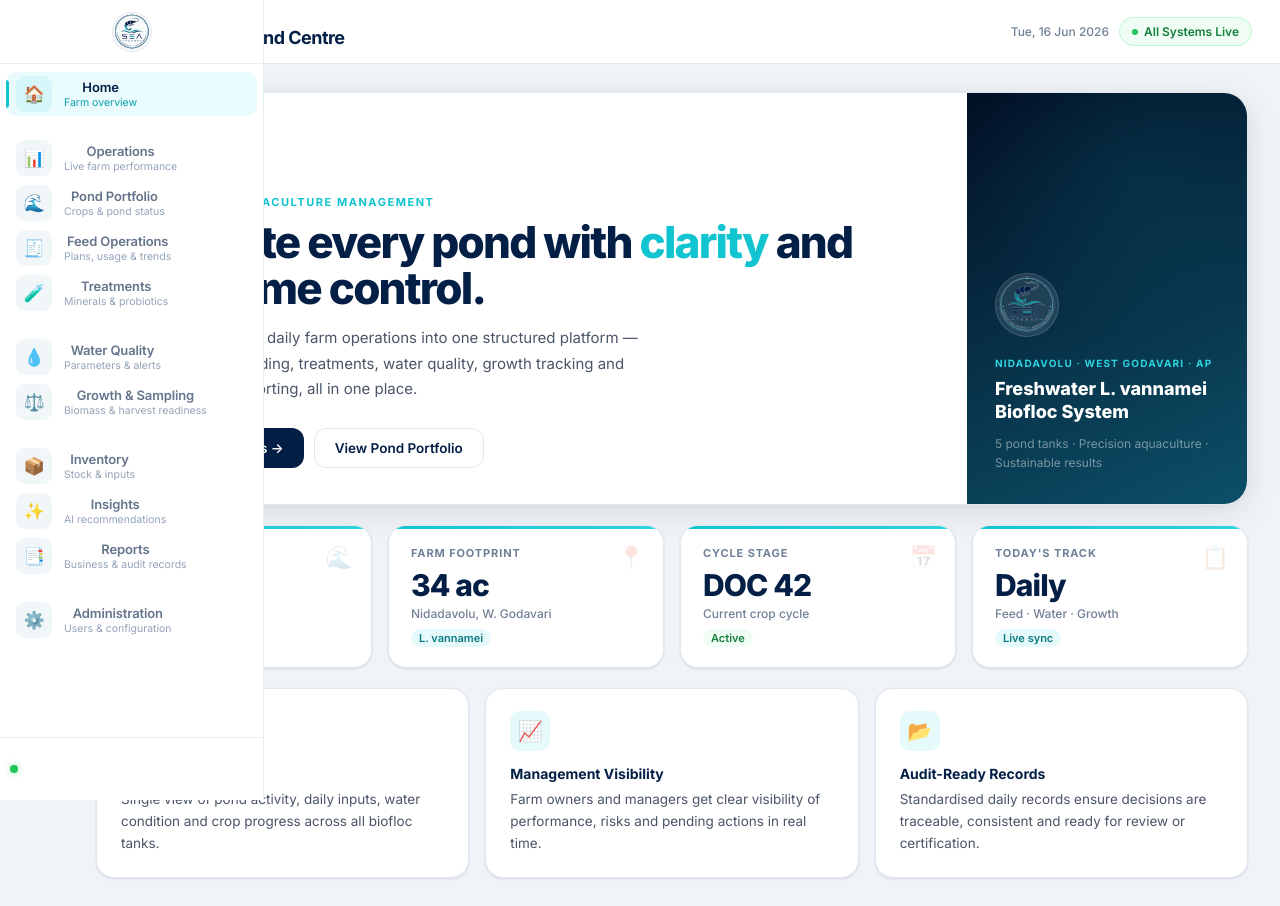
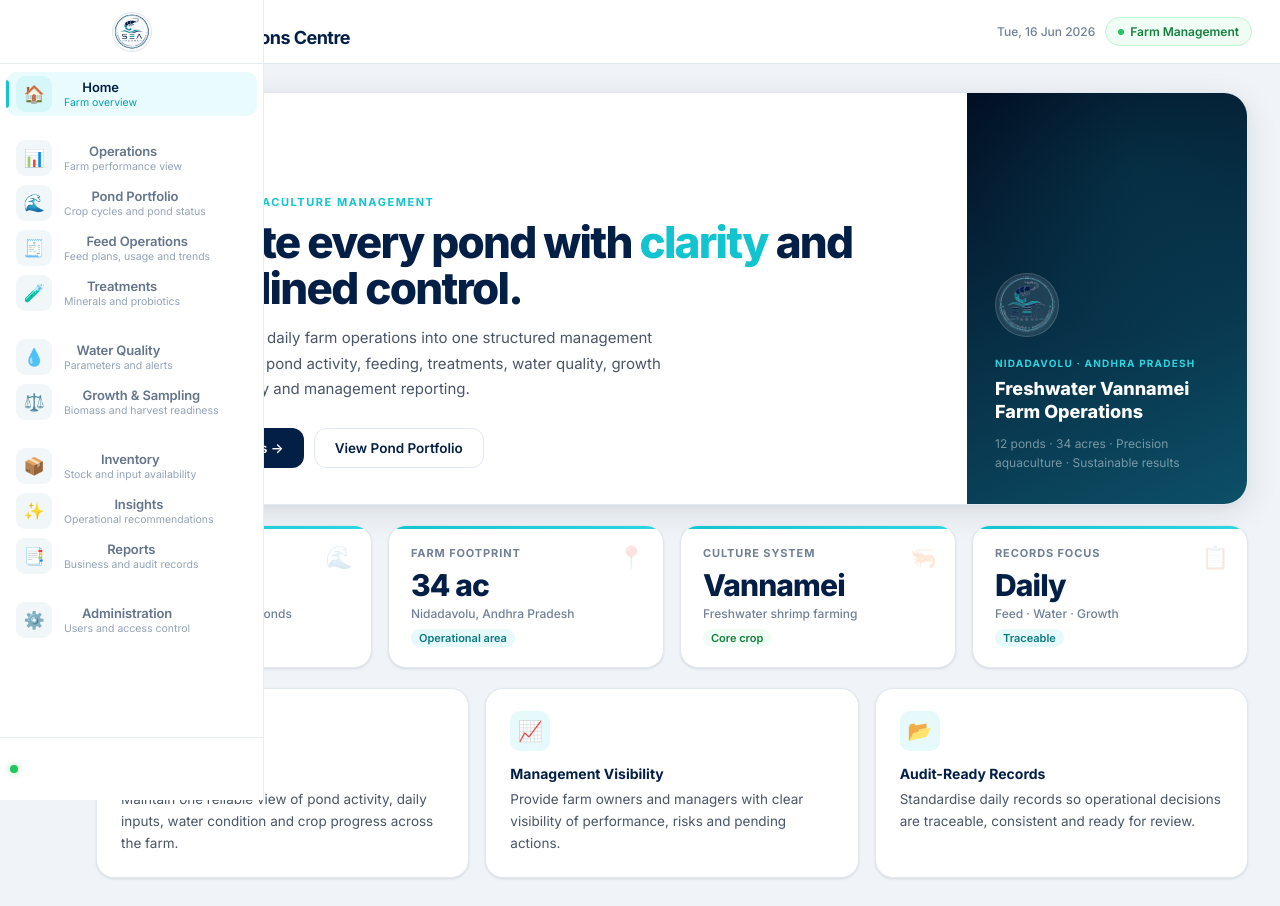
Before and after one commit to gopisankuratri/sea, a React (Vite) app: page / in a window 1280 px wide. Built offline with nearby package versions, Linux system fonts and the light colour scheme.

Commit message:
Refine business copy for SEA Farms platform

```diff
--- a/src/main.tsx
+++ b/src/main.tsx
@@ -20,30 +20,30 @@ interface NavItem {
 
 /* ── Nav Config ───────────────────────────────────── */
 const navItems: NavItem[] = [
-  { key: 'welcome',      label: 'Home',                icon: '🏠', description: 'Farm overview',              section: '' },
-  { key: 'overview',     label: 'Operations',          icon: '📊', description: 'Live farm performance',      section: 'Operations' },
-  { key: 'ponds',        label: 'Pond Portfolio',      icon: '🌊', description: 'Crops & pond status',        section: 'Operations' },
-  { key: 'feeding',      label: 'Feed Operations',     icon: '🧾', description: 'Plans, usage & trends',      section: 'Operations' },
-  { key: 'applications', label: 'Treatments',          icon: '🧪', description: 'Minerals & probiotics',      section: 'Operations' },
-  { key: 'water',        label: 'Water Quality',       icon: '💧', description: 'Parameters & alerts',        section: 'Monitoring' },
-  { key: 'growth',       label: 'Growth & Sampling',   icon: '⚖️', description: 'Biomass & harvest readiness', section: 'Monitoring' },
-  { key: 'inventory',    label: 'Inventory',           icon: '📦', description: 'Stock & inputs',             section: 'Management' },
-  { key: 'insights',     label: 'Insights',            icon: '✨', description: 'AI recommendations',         section: 'Management' },
-  { key: 'reports',      label: 'Reports',             icon: '📑', description: 'Business & audit records',   section: 'Management' },
-  { key: 'admin',        label: 'Administration',      icon: '⚙️', description: 'Users & configuration',      section: 'System' },
+  { key: 'welcome',      label: 'Home',                icon: '🏠', description: 'Farm overview',                section: '' },
+  { key: 'overview',     label: 'Operations',          icon: '📊', description: 'Farm performance view',        section: 'Operations' },
+  { key: 'ponds',        label: 'Pond Portfolio',      icon: '🌊', description: 'Crop cycles and pond status',  section: 'Operations' },
+  { key: 'feeding',      label: 'Feed Operations',     icon: '🧾', description: 'Feed plans, usage and trends', section: 'Operations' },
+  { key: 'applications', label: 'Treatments',          icon: '🧪', description: 'Minerals and probiotics',      section: 'Operations' },
+  { key: 'water',        label: 'Water Quality',       icon: '💧', description: 'Parameters and alerts',        section: 'Monitoring' },
+  { key: 'growth',       label: 'Growth & Sampling',   icon: '⚖️', description: 'Biomass and harvest readiness', section: 'Monitoring' },
+  { key: 'inventory',    label: 'Inventory',           icon: '📦', description: 'Stock and input availability', section: 'Management' },
+  { key: 'insights',     label: 'Insights',            icon: '✨', description: 'Operational recommendations',  section: 'Management' },
+  { key: 'reports',      label: 'Reports',             icon: '📑', description: 'Business and audit records',   section: 'Management' },
+  { key: 'admin',        label: 'Administration',      icon: '⚙️', description: 'Users and access control',     section: 'System' },
 ];
 
 const kpis = [
-  { label: 'Active Ponds',    value: '5',      sub: 'T1 – T5 biofloc',       badge: 'Operational',  badgeType: 'green', icon: '🌊' },
-  { label: 'Farm Footprint',  value: '34 ac',  sub: 'Nidadavolu, W. Godavari', badge: 'L. vannamei', badgeType: 'blue',  icon: '📍' },
-  { label: 'Cycle Stage',     value: 'DOC 42', sub: 'Current crop cycle',    badge: 'Active',       badgeType: 'green', icon: '📅' },
-  { label: 'Today\'s Track',  value: 'Daily',  sub: 'Feed · Water · Growth', badge: 'Live sync',   badgeType: 'blue',  icon: '📋' },
+  { label: 'Pond Portfolio',    value: '12',     sub: 'Commercial freshwater ponds', badge: 'Farm asset',       badgeType: 'green', icon: '🌊' },
+  { label: 'Farm Footprint',    value: '34 ac',  sub: 'Nidadavolu, Andhra Pradesh',  badge: 'Operational area', badgeType: 'blue',  icon: '📍' },
+  { label: 'Culture System',    value: 'Vannamei', sub: 'Freshwater shrimp farming', badge: 'Core crop',        badgeType: 'green', icon: '🦐' },
+  { label: 'Records Focus',     value: 'Daily',  sub: 'Feed · Water · Growth',       badge: 'Traceable',        badgeType: 'blue',  icon: '📋' },
 ];
 
 const priorities = [
-  { icon: '🎯', title: 'Operational Control',   body: 'Single view of pond activity, daily inputs, water condition and crop progress across all biofloc tanks.' },
-  { icon: '📈', title: 'Management Visibility', body: 'Farm owners and managers get clear visibility of performance, risks and pending actions in real time.' },
-  { icon: '📂', title: 'Audit-Ready Records',   body: 'Standardised daily records ensure decisions are traceable, consistent and ready for review or certification.' },
+  { icon: '🎯', title: 'Operational Control',   body: 'Maintain one reliable view of pond activity, daily inputs, water condition and crop progress across the farm.' },
+  { icon: '📈', title: 'Management Visibility', body: 'Provide farm owners and managers with clear visibility of performance, risks and pending actions.' },
+  { icon: '📂', title: 'Audit-Ready Records',   body: 'Standardise daily records so operational decisions are traceable, consistent and ready for review.' },
 ];
 
 /* ── Date helper ──────────────────────────────────── */
@@ -151,7 +151,7 @@ export default function App() {
           <div className="sidebarFooterInner">
             <div className="sidebarFooterDot" aria-hidden="true" />
             <div className="sidebarFooterText">
-              <span>Systems Operational</span>
+              <span>Operations Workspace</span>
               <small>Precision Aquaculture · Sustainable Results</small>
             </div>
           </div>
@@ -165,14 +165,14 @@ export default function App() {
           <div className="topBarLeft">
             <div className="topBarEyebrow">SEA Farms Operations</div>
             <div className="topBarTitle">
-              {active === 'welcome' ? 'Aquaculture Command Centre' : activeItem.label}
+              {active === 'welcome' ? 'Aquaculture Operations Centre' : activeItem.label}
             </div>
           </div>
           <div className="topBarRight">
             <span className="topBarDate">{formatDate()}</span>
             <div className="topBarPill">
               <div className="topBarPillDot" />
-              All Systems Live
+              Farm Management
             </div>
             <button
               className="mobileMenuBtn"
@@ -207,11 +207,11 @@ function WelcomePage({ onNavigate }: { onNavigate: (k: PageKey) => void }) {
           <img className="heroLogoImg" src={seaLogo} alt="SEA Farms" />
           <div className="heroEyebrow">Commercial Aquaculture Management</div>
           <h2 className="heroHeadline">
-            Operate every pond with <em>clarity</em> and real-time control.
+            Operate every pond with <em>clarity</em> and disciplined control.
           </h2>
           <p className="heroBody">
-            SEA Farms brings daily farm operations into one structured platform — pond activity,
-            feeding, treatments, water quality, growth tracking and management reporting, all in one place.
+            SEA Farms brings daily farm operations into one structured management platform covering pond activity,
+            feeding, treatments, water quality, growth tracking, inventory and management reporting.
           </p>
           <div className="heroActions">
             <button className="btnPrimary" onClick={() => onNavigate('overview')}>
@@ -227,12 +227,12 @@ function WelcomePage({ onNavigate }: { onNavigate: (k: PageKey) => void }) {
           <div className="heroPanelBadge">
             <img src={seaSecondaryLogo} alt="" aria-hidden="true" />
           </div>
-          <div className="heroPanelTag">Nidadavolu · West Godavari · AP</div>
+          <div className="heroPanelTag">Nidadavolu · Andhra Pradesh</div>
           <div className="heroPanelTitle">
-            Freshwater L. vannamei<br />Biofloc System
+            Freshwater Vannamei<br />Farm Operations
           </div>
           <div className="heroPanelSub">
-            5 pond tanks · Precision aquaculture · Sustainable results
+            12 ponds · 34 acres · Precision aquaculture · Sustainable results
           </div>
         </div>
       </div>
@@ -271,12 +271,12 @@ function PlaceholderPage({ item }: { item: NavItem }) {
       <div className="placeholderInner">
         <div className="placeholderBadge" aria-hidden="true">{item.icon}</div>
         <h2>{item.label}</h2>
-        <p>{item.description} — this module is being built out as part of the SEA Farms platform.</p>
+        <p>{item.description} — this module will support structured business workflows within the SEA Farms platform.</p>
         <div className="placeholderBox">
-          <strong>Coming next</strong>
+          <strong>Module scope</strong>
           <span>
-            Structured workflows, record capture, approvals, AI insights and management-ready views
-            for this business area will be available in the next release.
+            Structured workflows, record capture, review controls, operational insights and management-ready views
+            will be available for this business area.
           </span>
         </div>
       </div>
```
